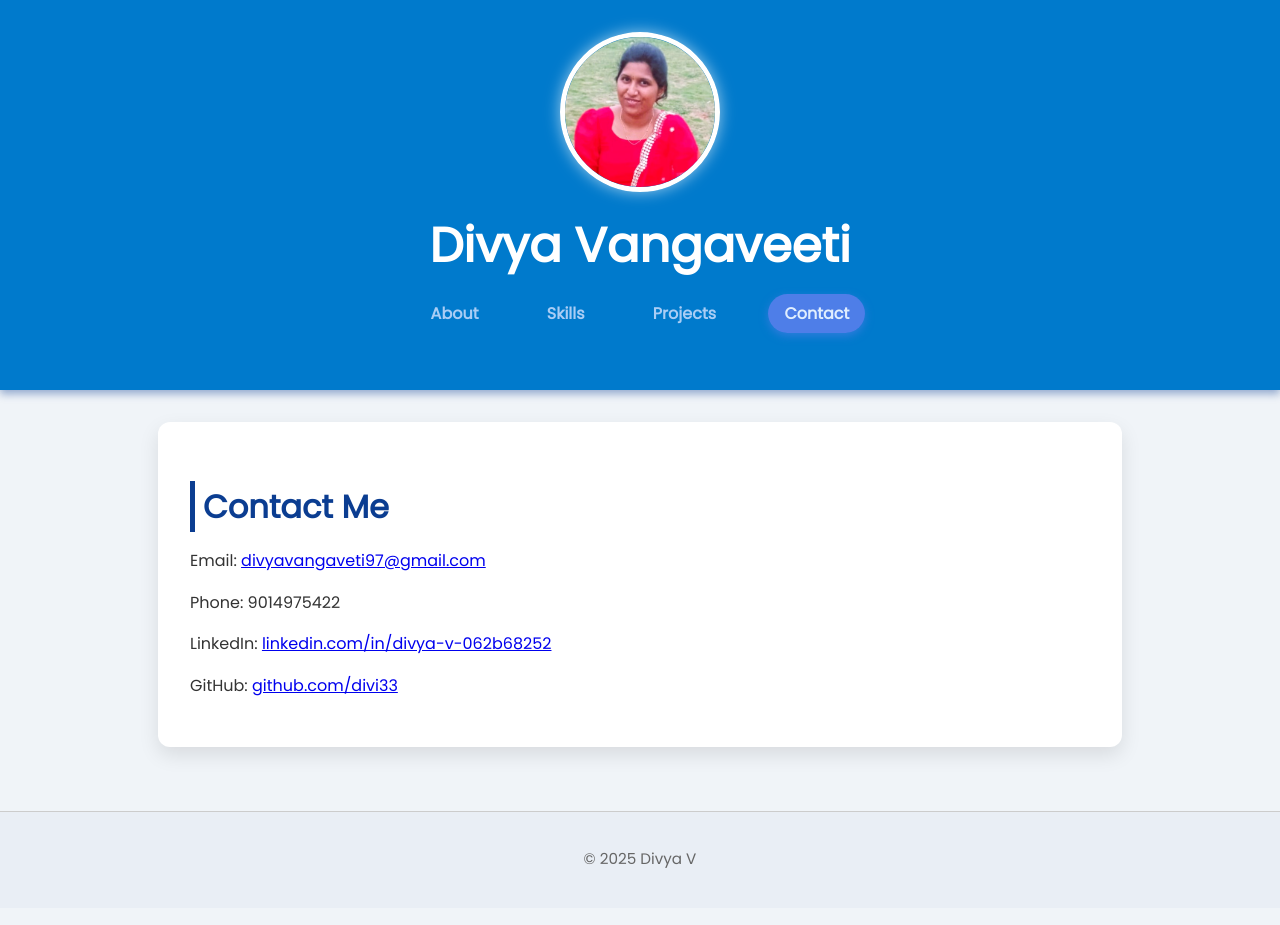
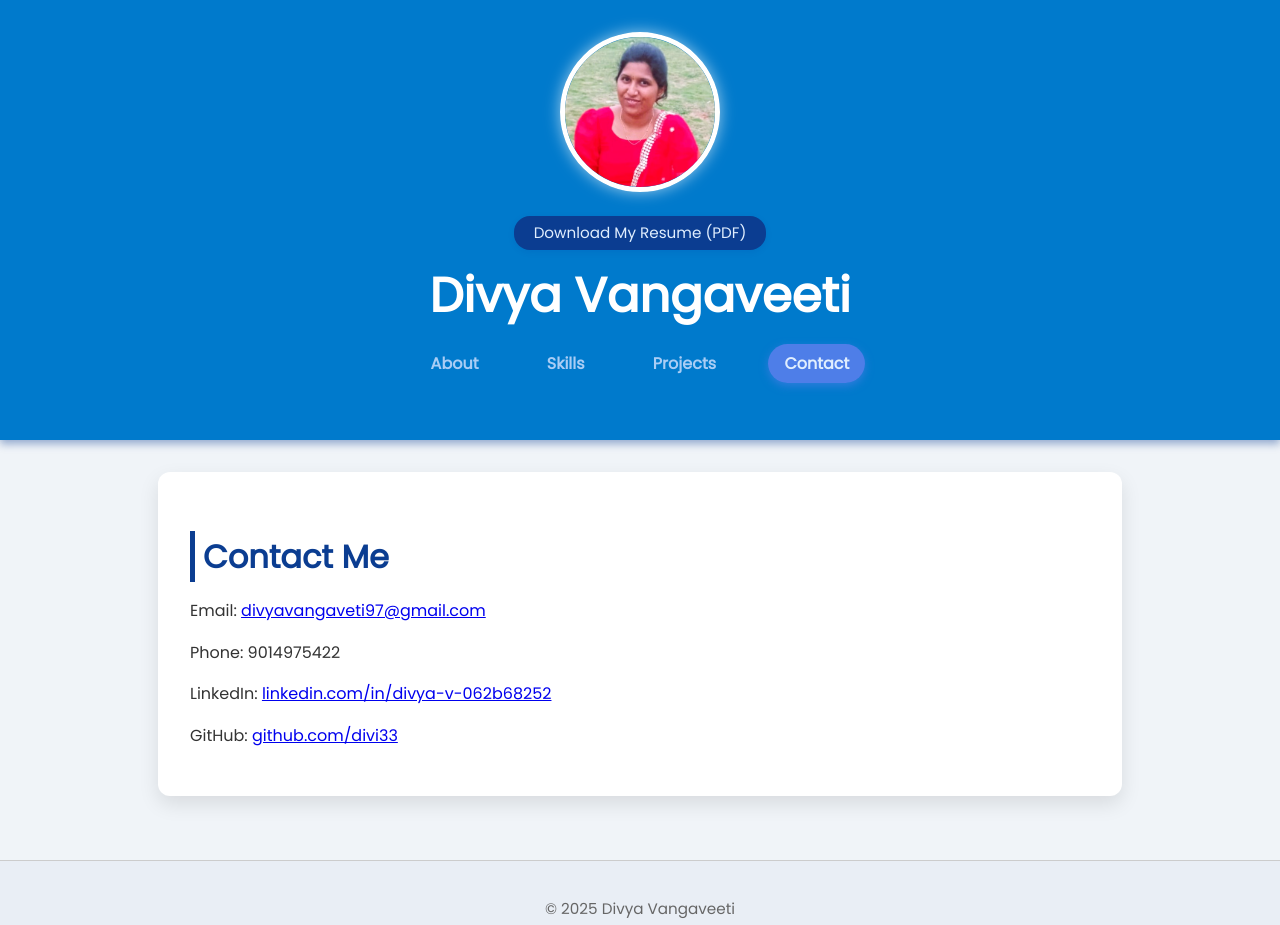
Before and after one commit to divi33/divi33.github.io, a plain HTML site: page contact.html in a window 1280 px wide. Drawn offline with Linux system fonts and the light colour scheme; files whose address does not match are found by name.

Commit message:
Add files via upload

```diff
--- a/contact.html
+++ b/contact.html
@@ -40,7 +40,7 @@
 <body>
 
 <header>
-  <img src="IMG-20240709-WA0021.jpg" alt="Divya Vangaveeti" />
+  <img src="IMG-20240709-WA0021.jpg" alt="Divya Vangaveeti" /><a href="Divya_Fresher_Developer.pdf" download class="download-btn">Download My Resume (PDF)</a>
   <h1>Divya Vangaveeti</h1>
   <nav>
     <a href="index.html">About</a>
@@ -61,7 +61,7 @@
 </main>
 
 <footer>
-  <p>© 2025 Divya V</p>
+  <p>© 2025 Divya Vangaveeti</p>
 </footer>
 
 <script>
--- a/styles.css
+++ b/styles.css
@@ -210,3 +210,24 @@ footer {
     font-size: 1.2rem;
   }
 }
+
+.download-btn {
+  display: inline-block;
+  margin-top: 0.5rem;
+  margin-bottom: 0.5rem;
+  padding: 0.3rem 1.2rem;
+  background-color: #0b3d91;
+  color: #e0eefe;
+  border: none;
+  border-radius: 16px;
+  text-decoration: none;
+  font-size: 0.95rem;
+  font-weight: 500;
+  box-shadow: 0 2px 6px rgba(11, 61, 145, 0.12);
+  transition: background-color 0.2s ease;
+  cursor: pointer;
+}
+.download-btn:hover {
+  background-color: #07407e;
+  color: #fff;
+}
```
Also changed, not shown: index.html (+2 -1 lines), projects.html (+1 -1 lines), skills.html (+1 -1 lines), 1 other file.
